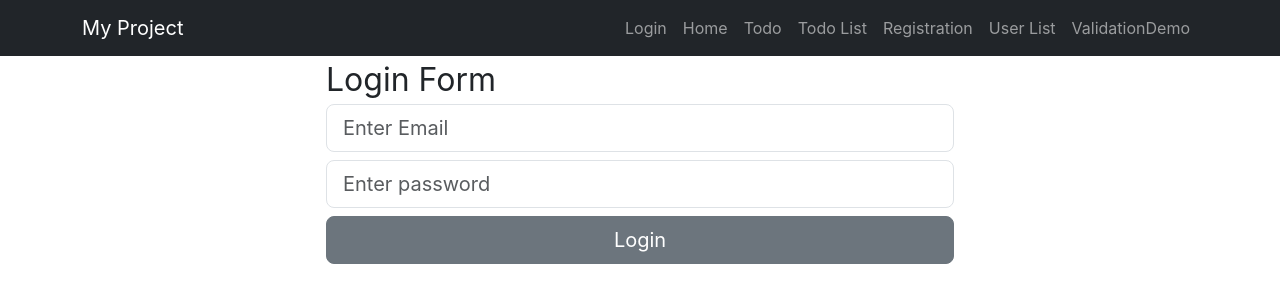
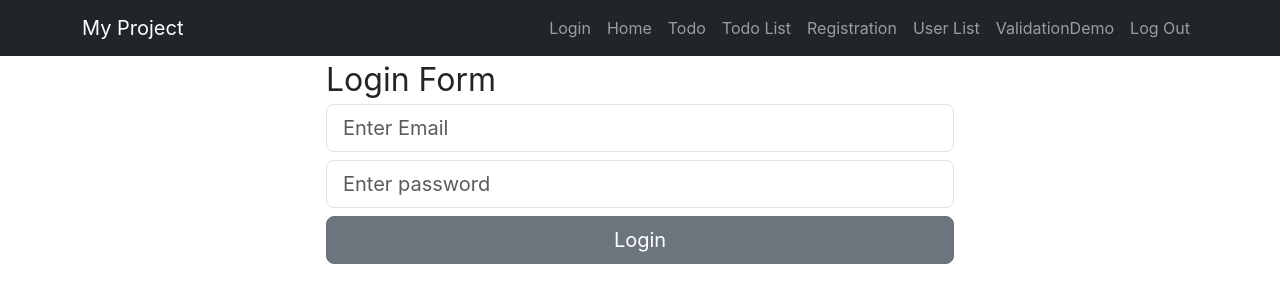
Before and after one commit to rohitsaste45/Bank_Front, a React (Create React App) app: page /login in a window 1280 px wide. Shown: the top 302 px of the page. Built offline with nearby package versions, Linux system fonts and the light colour scheme; the HTML template or start-up script is replaced by a standard one.

Commit message:
loign design.

```diff
--- a/src/pages/AppLogin.js
+++ b/src/pages/AppLogin.js
@@ -1,6 +1,8 @@
 import { useRef, useState } from "react";
+import { useNavigate } from "react-router-dom";
 
 function AppLogin() {
+  const navigate = useNavigate();
   let formRef = useRef();
   let [isSuccess, setIsSuccess] = useState(false);
   let [isError, setIsError] = useState(false);
@@ -28,7 +30,8 @@ function AppLogin() {
         return;
       }
 
-      // BACKEND :: ...
+      // TODO BACKEND :: ...
+      navigate("/home");
     } catch (err) {
       alert(err.message);
       setIsError(true);
--- a/src/pages/MyNavigationLinks.js
+++ b/src/pages/MyNavigationLinks.js
@@ -1,7 +1,13 @@
 import { Container, Nav, NavDropdown, Navbar } from "react-bootstrap";
-import { Link } from "react-router-dom";
+import { Link, useNavigate } from "react-router-dom";
 
 function MyNavigationLinks() {
+  let navigate = useNavigate();
+
+  const logOutAction = () => {
+    navigate("/login");
+  };
+
   return (
     <>
       <Navbar bg="dark" data-bs-theme="dark" expand="lg">
@@ -29,9 +35,11 @@ function MyNavigationLinks() {
               <Nav.Link as={Link} to={"/user-list"}>
                 User List
               </Nav.Link>
+
               <Nav.Link as={Link} to={"/validation-demo"}>
                 ValidationDemo
               </Nav.Link>
+              <Nav.Link onClick={logOutAction}>Log Out</Nav.Link>
             </Nav>
           </Navbar.Collapse>
         </Container>
```
